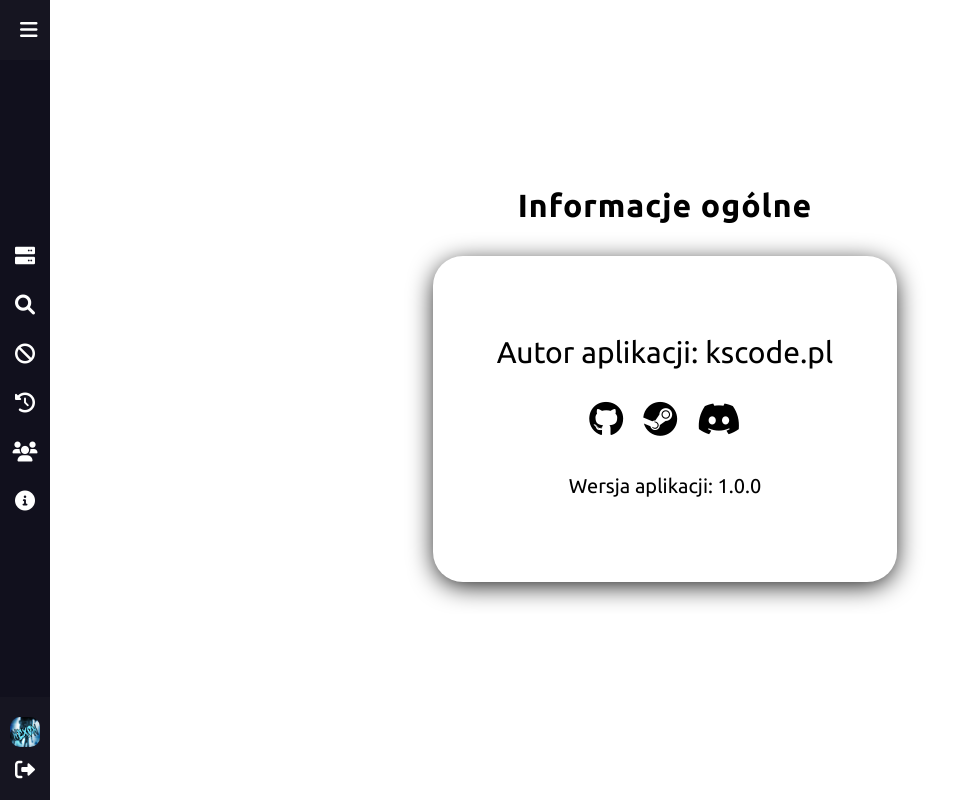
After one commit to NexON39/MTA-XyzzyRP-Web-Administration-Panel, a PHP site: page /about.html in a window 1280 px wide. The commit adds this page. Shown: the whole page, without its empty margins (0-968 px from the left). Run offline with PHP 8.4, Linux system fonts and the light colour scheme.

Commit message:
subpages, css inputs, animations.....

```diff
--- /dev/null
+++ b/about.html
@@ -0,0 +1,98 @@
+<!DOCTYPE html>
+<html lang="en">
+<head>
+    <meta charset="UTF-8">
+    <meta http-equiv="X-UA-Compatible" content="IE=edge">
+    <meta name="viewport" content="width=device-width, initial-scale=1.0">
+    <title>Document</title>
+    <link rel="stylesheet" href="https://cdnjs.cloudflare.com/ajax/libs/font-awesome/6.0.0-beta3/css/all.min.css" integrity="sha512-Fo3rlrZj/k7ujTnHg4CGR2D7kSs0v4LLanw2qksYuRlEzO+tcaEPQogQ0KaoGN26/zrn20ImR1DfuLWnOo7aBA==" crossorigin="anonymous" referrerpolicy="no-referrer" />
+    <link href="https://unpkg.com/aos@2.3.1/dist/aos.css" rel="stylesheet">
+    <link rel="stylesheet" href="css/animation.css">
+    <link rel="stylesheet" href="css/utilities.css">
+    <link rel="stylesheet" href="css/main.css">
+</head>
+<body>
+    <!-- left side menu mobile -->
+    <div class="leftpanel-mobile flex">
+        <div class="logo">
+            <i class="fas fa-bars btn-leftpanel-mobile"></i>
+        </div>
+        <nav class="navbar">
+            <ul>
+                <li><a href="dashboard.html"><i class="fas fa-server"></i></a></li>
+                <li><a href="serverusers.html"><i class="fas fa-search"></i></a></li>
+                <li><a href="operations.html"><i class="fas fa-ban"></i></i></a></li>
+                <li><a href="#"><i class="fa fa-history"></i></a></li>
+                <li><a href="panelusers.html"><i class="fas fa-users"></i></a></li>
+                <li><a href="about.html"><i class="fas fa-info-circle"></i></a></li>
+            </ul>
+        </nav>
+        <div class="userlog">
+            <div class="user">
+                <img src="img/prof.png" alt="user avatar ">
+            </div>
+            <div class="logout"><i class="fas fa-sign-out-alt"></i></div>
+        </div>
+    </div>
+
+
+    <!-- left side menu -->
+    <div class="leftpanel flex" >
+        <div class="logo">
+            <h1>XyzzyRP AP</h1>
+            <i class="fas fa-bars btn-leftpanel"></i>
+        </div>
+        <nav class="navbar">
+            <ul>
+                <li><a href="dashboard.html"><i class="fas fa-server"></i>Serwer</a></li>
+                <li><a href="serverusers.html"><i class="fas fa-search"></i>Użytkownicy serwera</a></li>
+                <li><a href="operations.html"><i class="fas fa-ban"></i>Operacje</a></li>
+                <!-- <li><a href="#"><i class="fas fa-ban"></i></i>Banowanie</a></li>
+                <li><a href="#"><i class="fas fa-gavel"></i>Kickowanie</a></li>
+                <li><a href="#"><i class="fas fa-comment-slash"></i>Blokada czatu</a></li>
+                <li><a href="#"><i class="fas fa-skull-crossbones"></i>Admin jail</a></li>
+                <li><a href="#"><i class="fas fa-car"></i>Blokada jazdy</a></li>
+                <li><a href="#"><i class="fas fa-car"></i>Nadaj gp</a></li> -->
+                <li><a href="#"><i class="fa fa-history"></i>Logi</a></li>
+                <!-- <li><a href="#"><i class="far fa-address-card"></i>Logi panelu</a></li> -->
+                <li><a href="panelusers.html"><i class="fas fa-users"></i></i>Użytkownicy panelu</a></li>
+                <!-- <li><a href="#"><i class="fas fa-user-plus"></i>Dodaj użytkownika</a></li>
+                <li><a href="#"><i class="fas fa-user-minus"></i>Usuń użytkownika</a></li> -->
+                <li><a href="about.html"><i class="fas fa-info-circle"></i>Informacje ogólne</a></li>
+            </ul>
+        </nav>
+        <div class="userlog">
+            <div class="user">
+                <img src="img/prof.png" alt="user avatar">
+                <p>NexON39</p>
+            </div>
+            <div class="logout"><i class="fas fa-sign-out-alt"></i></div>
+        </div>
+    </div>
+
+    <!-- main -->
+    <div class="main about">
+        <div class="container">
+            <div class="text-header">
+                <h1>Informacje ogólne</h1>
+            </div>
+            <!-- about -->
+            <div class="about">
+                <div class="inputs">
+                    <p>Autor aplikacji: <a href="">kscode.pl</a></p>
+                    <div class="socials">
+                        <a href="https://github.com/NexON39" target="_blank"><i class="fab fa-github"></i></a>
+                        <a href="https://steamcommunity.com/id/NexON39/" target="_blank"><i class="fab fa-steam"></i></a>
+                        <a href="https://discord.com/users/548963121453334538/" target="_blank"><i class="fab fa-discord"></i></a>
+                    </div>
+                    <p>Wersja aplikacji: 1.0.0</p>
+                </div>
+            </div>
+        </div>
+    </div>
+
+    <script src="js/aos.js"></script>
+    <script src="js/app.js"></script>
+
+</body>
+</html>
--- a/css/animation.css
+++ b/css/animation.css
@@ -6,3 +6,12 @@
         transform: translateX(0);
     }
 }
+
+@keyframes slideInFromTop {
+    0% {
+        transform: translateY(-100%);
+    }
+    100% {
+        transform: translateY(0);
+    }
+}
--- a/css/main.css
+++ b/css/main.css
@@ -2,6 +2,7 @@
 
 :root {
     --purple: #11101d;
+    --red: rgba(255,66,66,1);
 }
 
 * {
@@ -34,7 +35,6 @@ a {
 }
 
 .leftpanel {
-    visibility: visible;
     position: fixed;
     left: 0;
     top: 0;
@@ -42,6 +42,7 @@ a {
     width: 300px;
     background: var(--purple);
     animation: animka 0.5s;
+    display: none;
 }
 
 .leftpanel .userlog {
@@ -145,7 +146,6 @@ a {
     width: 50px;
     background: var(--purple);
     animation: animka 0.5s;
-    display: none;
 }
 
 .leftpanel-mobile .navbar ul li a {
@@ -209,18 +209,26 @@ a {
 }
 
 /* main */
+
 .main {
+    /* position: absolute;
+    left: 300px;
+    width: calc(100% - 300px); */
+    position: absolute;
+    left: 50px;
+    width: calc(100% - 50px);
+    transition: all 0.5s;
+    margin: 2rem 0;
+    animation: 500ms ease 0s 1 slideInFromTop;
+}
+
+.leftpanel-mobile.active ~ .main{
+    /* position: absolute;
+    left: 50px;
+    width: calc(100% - 50px); */
     position: absolute;
     left: 300px;
     width: calc(100% - 300px);
-    transition: all 0.5s;
-    margin: 2rem 0;
-}
-
-.leftpanel-mobile.active ~ .main{
-    position: absolute;
-    left: 50px;
-    width: calc(100% - 50px);
 }
 
 /* stats */
@@ -286,6 +294,7 @@ a {
 }
 
 /* chart */
+
 .chart {
     margin: 4rem 0;
     display: flex;
@@ -296,3 +305,188 @@ a {
     box-shadow: 0px 5px 27px -3px rgba(0, 0, 0, 1);
     padding: 20px;
 }
+
+/* stats-server */
+.stats-server .stats {
+    grid-template-rows: repeat(1,1fr);
+}
+
+/* footer */
+.footer {
+    display: flex;
+    justify-content: space-evenly;
+    align-items: center;
+    background: var(--purple);
+    color: white;
+    padding: 0.5rem 0;
+}
+
+.footer a {
+    text-decoration: none;
+    color: white;
+    font-size: 0.80rem;
+}
+
+.footer .footer-text p:nth-child(1) {
+    font-size: 1.5rem;
+    text-align: center;
+}
+
+.footer .footer-text p:nth-child(2) {
+    text-align: center;
+}
+
+/* inputs */
+.inputs {
+    display: grid;
+    justify-content: center;
+    align-items: center;
+    margin: 2rem 0;
+    background: white;
+    padding: 4rem;
+    width: 100%;
+    border-radius: 30px;
+    box-shadow: 0px 5px 27px -3px rgba(0, 0, 0, 1);
+}
+
+.inputs form {
+    display: flex;
+    align-items: center;
+    justify-content: center;
+    flex-direction: column;
+    margin: auto;
+    text-align: center;
+    border: 1px grey solid;
+    border-radius: 20px;
+    padding: 20px;
+    transition: border 500ms;
+}
+
+.inputs input[type='text'],
+.inputs input[type='password'] {
+    border: none;
+    border-bottom: 2px grey solid;
+    font-size: 1.4rem;
+    text-align: center;
+    margin: 0.5rem;
+    padding: 10px;
+    transition: border-bottom 500ms;
+    transition: background 500ms;
+    background: whitesmoke;
+    border-top-left-radius: 10px;
+    border-top-right-radius: 10px;
+    letter-spacing: 1px;
+}
+
+.inputs input[type='text']:focus,
+.inputs input[type='password']:focus {
+    outline: none;
+    border-bottom: 2px var(--red) solid;
+    transition: border-bottom 500ms;
+    transition: background 500ms;
+    background: white;
+}
+
+.inputs input[type='submit'] {
+    font-size: 1rem;
+    margin: 1rem;
+    padding: 1rem 2rem;
+    border: none;
+    letter-spacing: 1px;
+    border: 1px solid var(--red);
+    border-radius: 20px;
+    transition: transform 200ms;
+    box-shadow: 0px 5px 17px -3px rgba(0, 0, 0, 1);
+    text-align: center;
+}
+
+.inputs input[type='submit']:hover {
+    transform: scale(1.05);
+    transition: transform 200ms;
+    border: 1px solid var(--red);
+    cursor: pointer;
+}
+
+.inputs form:focus-within {
+    border: 1px solid var(--purple);
+    transition: border 500ms;
+}
+
+.inputs.panelusers {
+    grid-template-columns: repeat(2,1fr);
+}
+
+/* about */
+
+.main.about {
+    height: 100vh;
+    margin: auto;
+}
+
+.about {
+    display: flex;
+    justify-content: center;
+    align-items: center;
+}
+
+.about .inputs {
+    display: flex;
+    justify-content: center;
+    align-items: center;
+    flex-direction: column;
+    line-height: 4rem;
+}
+
+.about .inputs a {
+    text-decoration: none;
+    color: black;
+}
+
+.about .inputs .socials {
+    display: flex;
+    align-items: center;
+    justify-content: center;
+    gap: 20px;
+    font-size: 35px;
+}
+
+.about .inputs p:nth-child(1) {
+    color: black;
+    font-size: 30px;
+    display: inline-block;
+    text-align: center;
+}
+
+.about .inputs p a:nth-child(1):after {
+    display: block;
+    content: '';
+    border-bottom: solid 3px var(--red);
+    transform: scaleX(0);
+    transition: transform 250ms ease-in-out;
+}
+
+.about .inputs p a:nth-child(1):hover:after {
+    transform: scaleX(1);
+}
+
+.about .inputs p a:nth-child(1):after{
+    transform-origin: 0% 50%;
+}
+
+.about .inputs a:after {
+    display: block;
+    content: '';
+    border-bottom: solid 3px var(--red);
+    transform: scaleX(0);
+    transition: transform 250ms ease-in-out;
+}
+
+.about .inputs a:hover:after {
+    transform: scaleX(1);
+}
+
+.about .inputs p:nth-child(3) {
+    color: black;
+    font-size: 20px;
+    text-align: center;
+}
```
Also changed, not shown: dashboard.html (renamed from index.html, +57 -21 lines), operations.html (added, +93 -0 lines), panelusers.html (added, +99 -0 lines), serverusers.html (added, +93 -0 lines), js/chart.js (line endings or trailing spaces).
